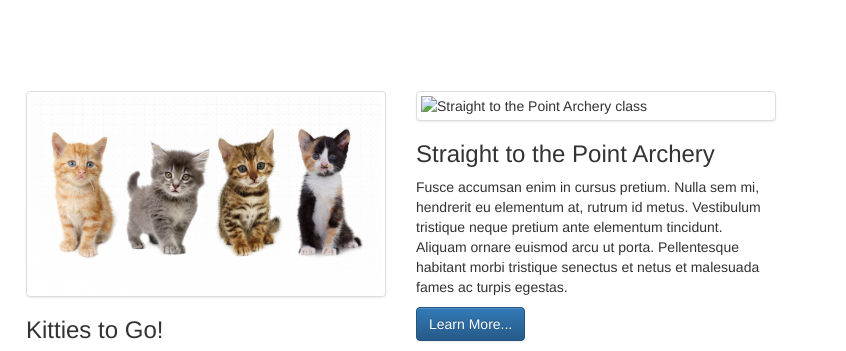
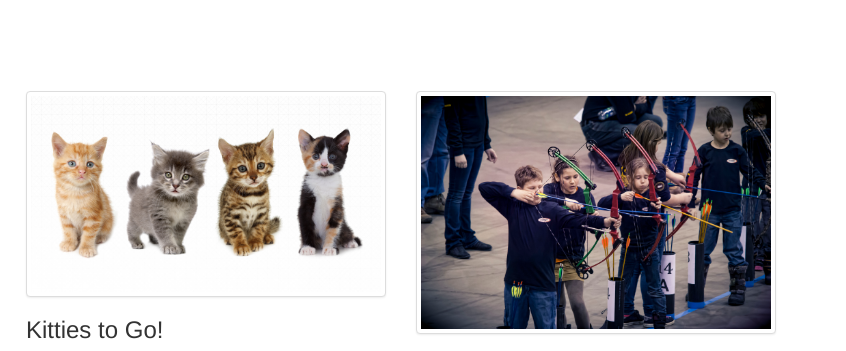
Before and after one commit to daniellehawn/portfolio-old, a plain HTML site: page projects.html in a window 1280 px wide. Shown: the part 162-513 px from the top of the page, 434-1280 px from the left. Drawn offline with nearby package versions, Linux system fonts and the light colour scheme.

Commit message:
Change image link

```diff
--- a/projects.html
+++ b/projects.html
@@ -57,7 +57,7 @@
         </div>
         <div class="col-sm-4 col-md-4">
           <div class="thumbnail">
-            <img src="../week7/images/class1.jpg" alt="Straight to the Point Archery class">
+            <img src="images/class1.jpg" alt="Straight to the Point Archery class">
           </div>
           <div class="caption">
             <h3>Straight to the Point Archery</h3>
```
